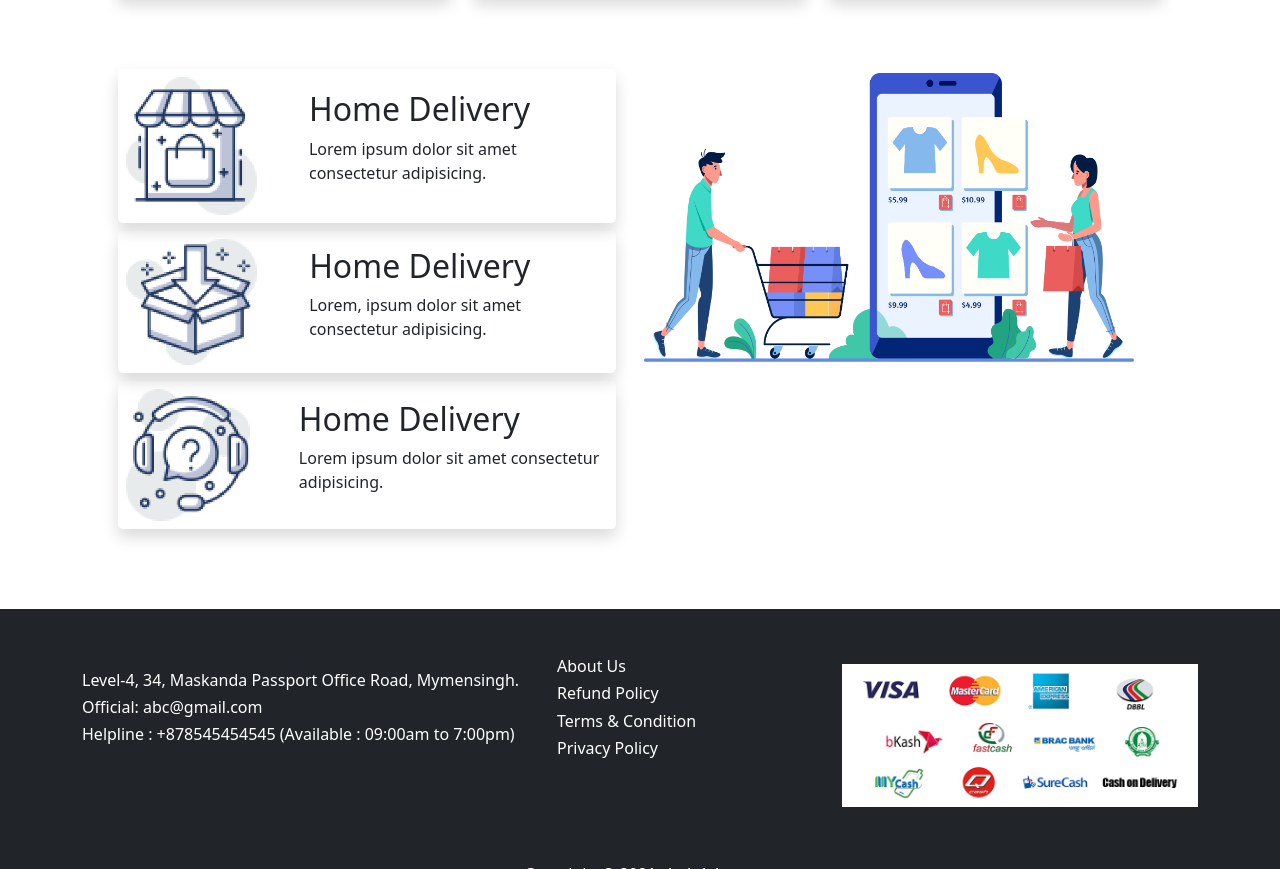
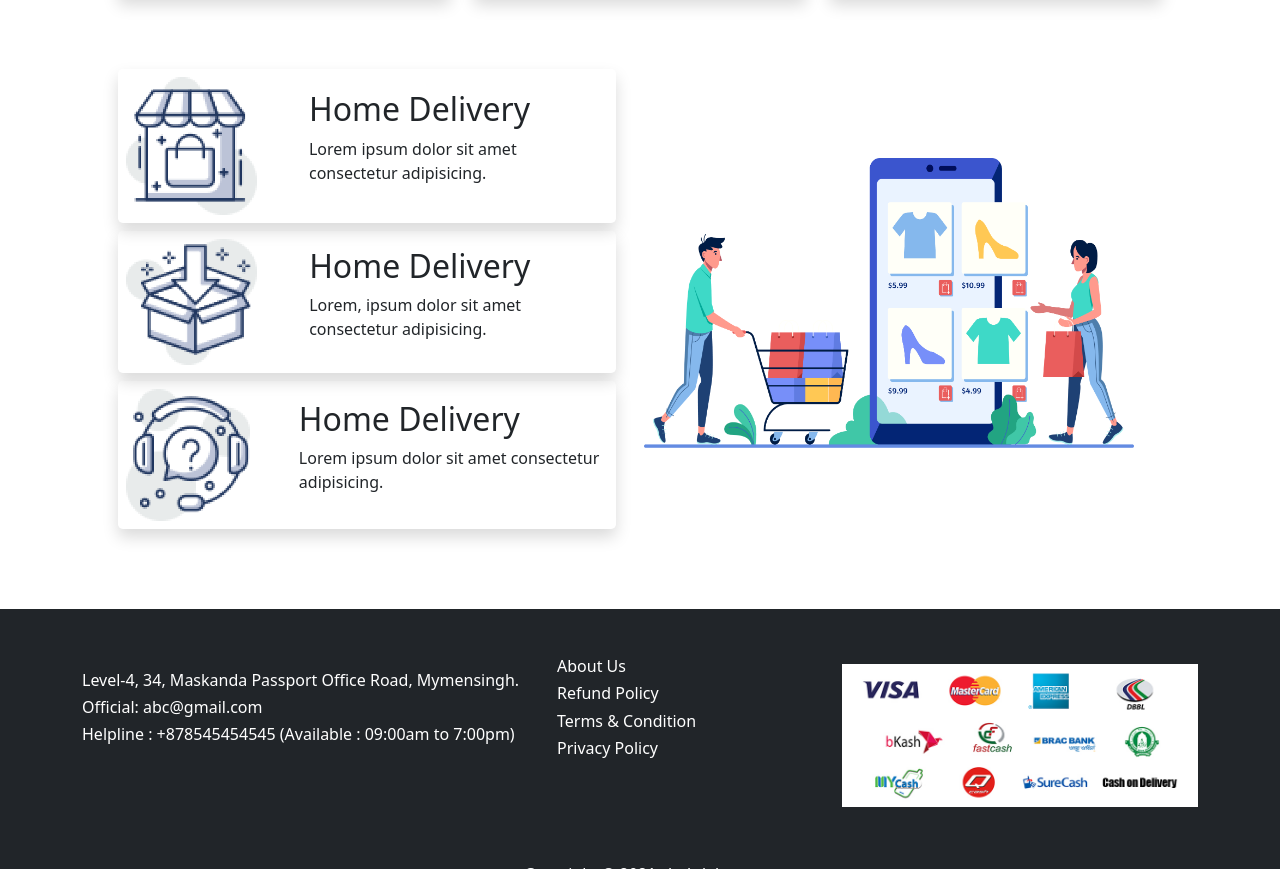
Before and after one commit to Abdullah-Al-Akash/chal-dal-with-bootstrap, a plain HTML site: page index.html in a window 1280 px wide. Shown: the part 1185-2054 px from the top of the page. Drawn offline with nearby package versions, Linux system fonts and the light colour scheme.

Commit message:
Update Shopping

```diff
--- a/index.html
+++ b/index.html
@@ -309,8 +309,8 @@
                                                 </div>
                                         </div>
                                 </div>
-                                <div class="col-lg-6 order-sm-1 order-lg-1 order-1">
-                                        <img class="img-fluid p-1" src="images/shopping.png" alt="">
+                                <div class="col-lg-6 order-sm-1 order-lg-1 order-1 d-flex align-items-center">
+                                        <img class="img-fluid p-1 w-100" src="images/shopping.png" alt="">
                                 </div>
                         </div>
                 </section>
```
